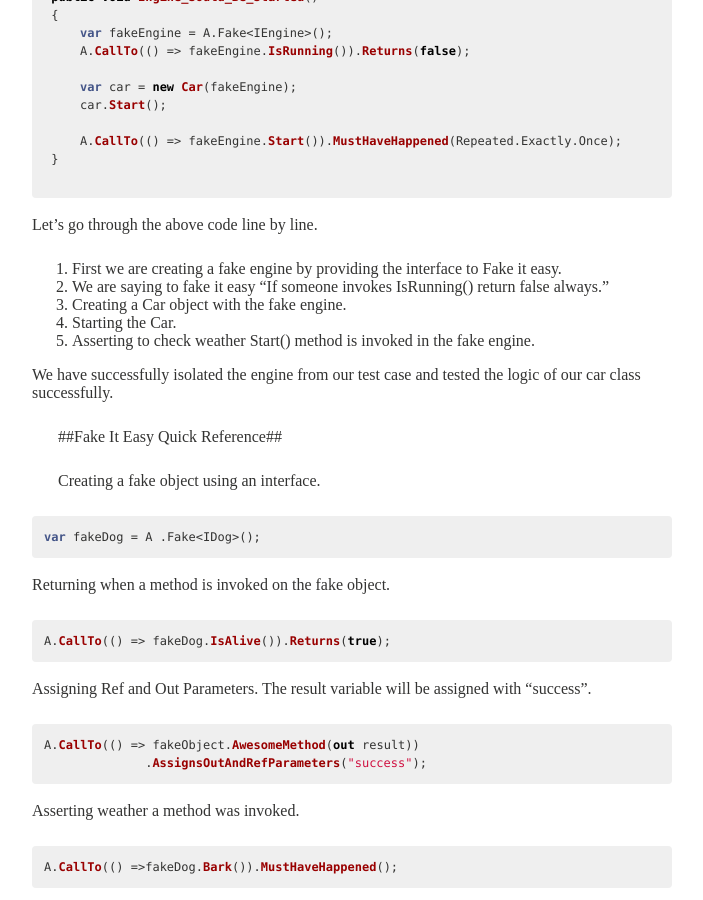
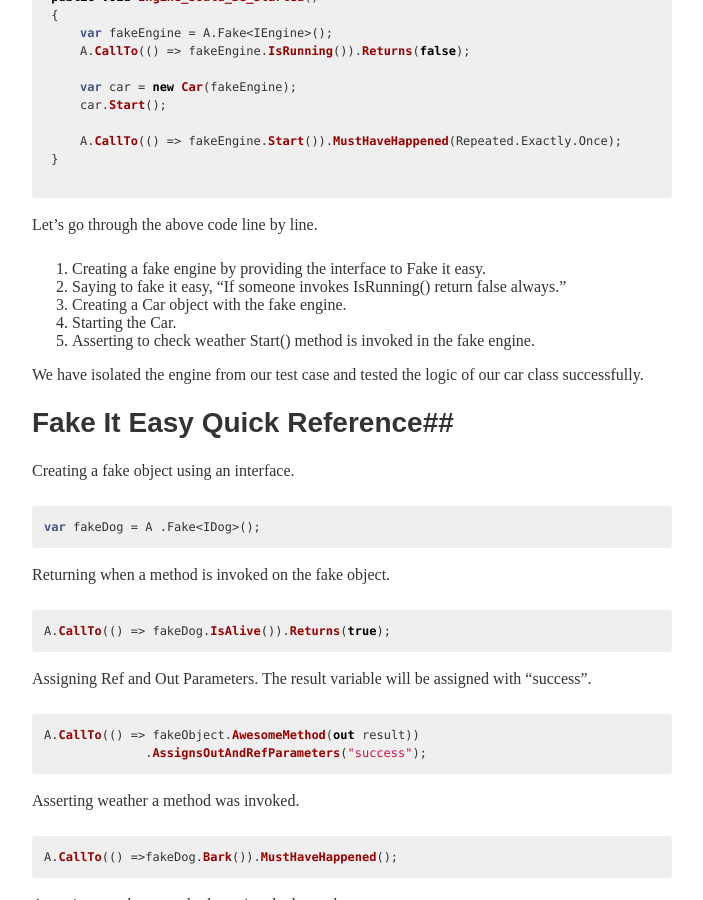
Before and after one commit to Raathigesh/Raathigesh.github.io, a Jekyll site: the page built from _posts/2015-02-22-Using FakeItEasy To Fake Objects.md, in a window 1280 px wide and 900 px high, scrolled down 1365 px. Shown: the whole window, without its empty margins (288-991 px from the left). Built offline with Jekyll 4.4.1, drawn with Linux system fonts in a browser that asks for light colours; nearby versions of some CDN libraries; some web fonts are replaced; comment, search, counter and statistics services are not loaded.

Commit message:
Minor updates.

```diff
--- a/_posts/2015-02-22-Using FakeItEasy To Fake Objects.md
+++ b/_posts/2015-02-22-Using FakeItEasy To Fake Objects.md
@@ -80,15 +80,15 @@ Since we are testing the implementation details of the Car, we don't need to wor
 
  Let's go through the above code line by line.
 
- 1. First we are creating a fake engine by providing the interface to Fake it easy.
- 2. We are saying to fake it easy "If someone invokes IsRunning() return false always."
+ 1. Creating a fake engine by providing the interface to Fake it easy.
+ 2. Saying to fake it easy, "If someone invokes IsRunning() return false always."
  3. Creating a Car object with the fake engine.
  4. Starting the Car.
  5. Asserting to check weather Start() method is invoked in the fake engine.
 
- We have successfully isolated the engine from our test case and tested the logic of our car class successfully.
+ We have isolated the engine from our test case and tested the logic of our car class successfully.
 
- ##Fake It Easy Quick Reference##
+##Fake It Easy Quick Reference##
 
 Creating a fake object using an interface.
 
```
